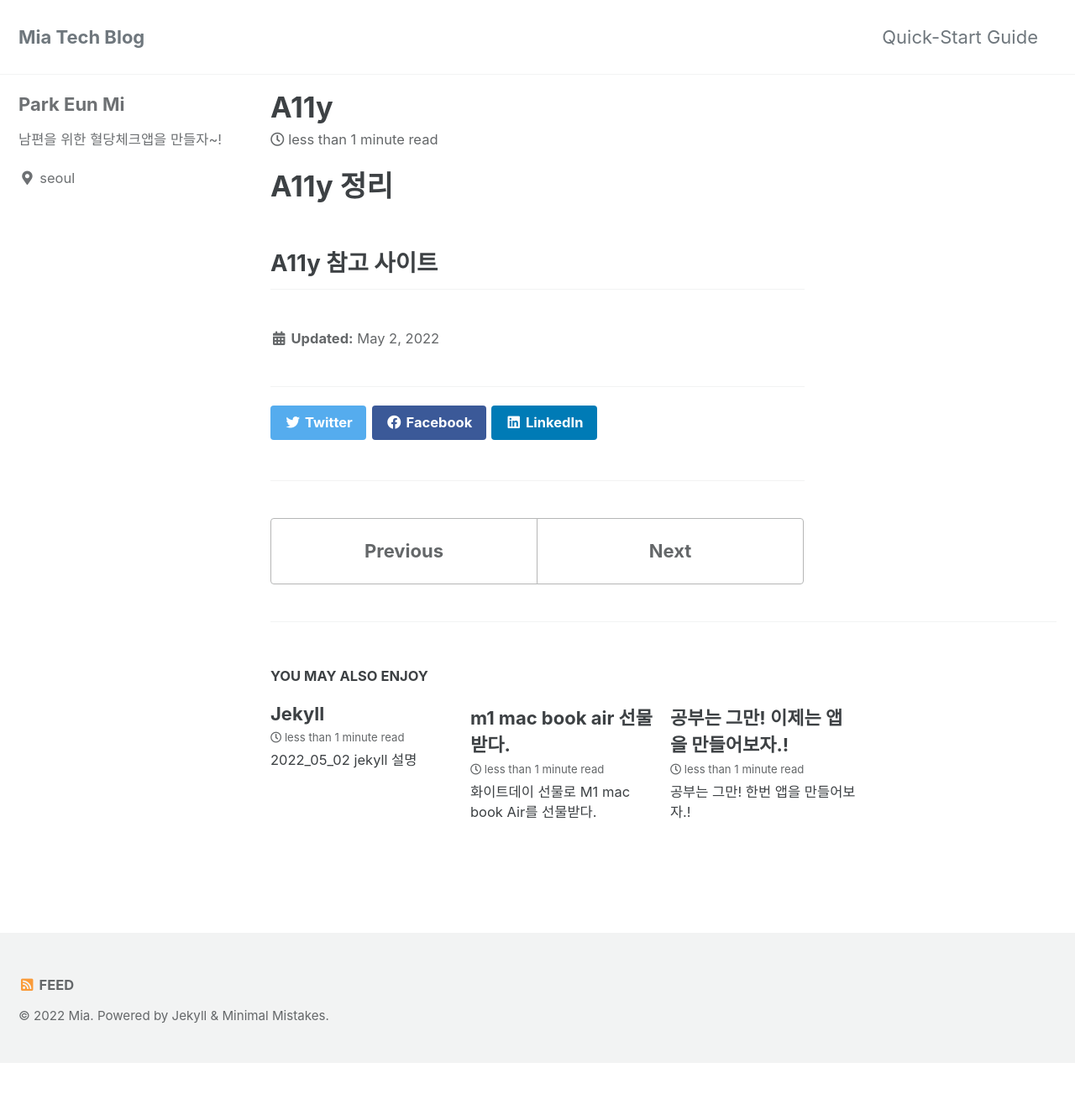
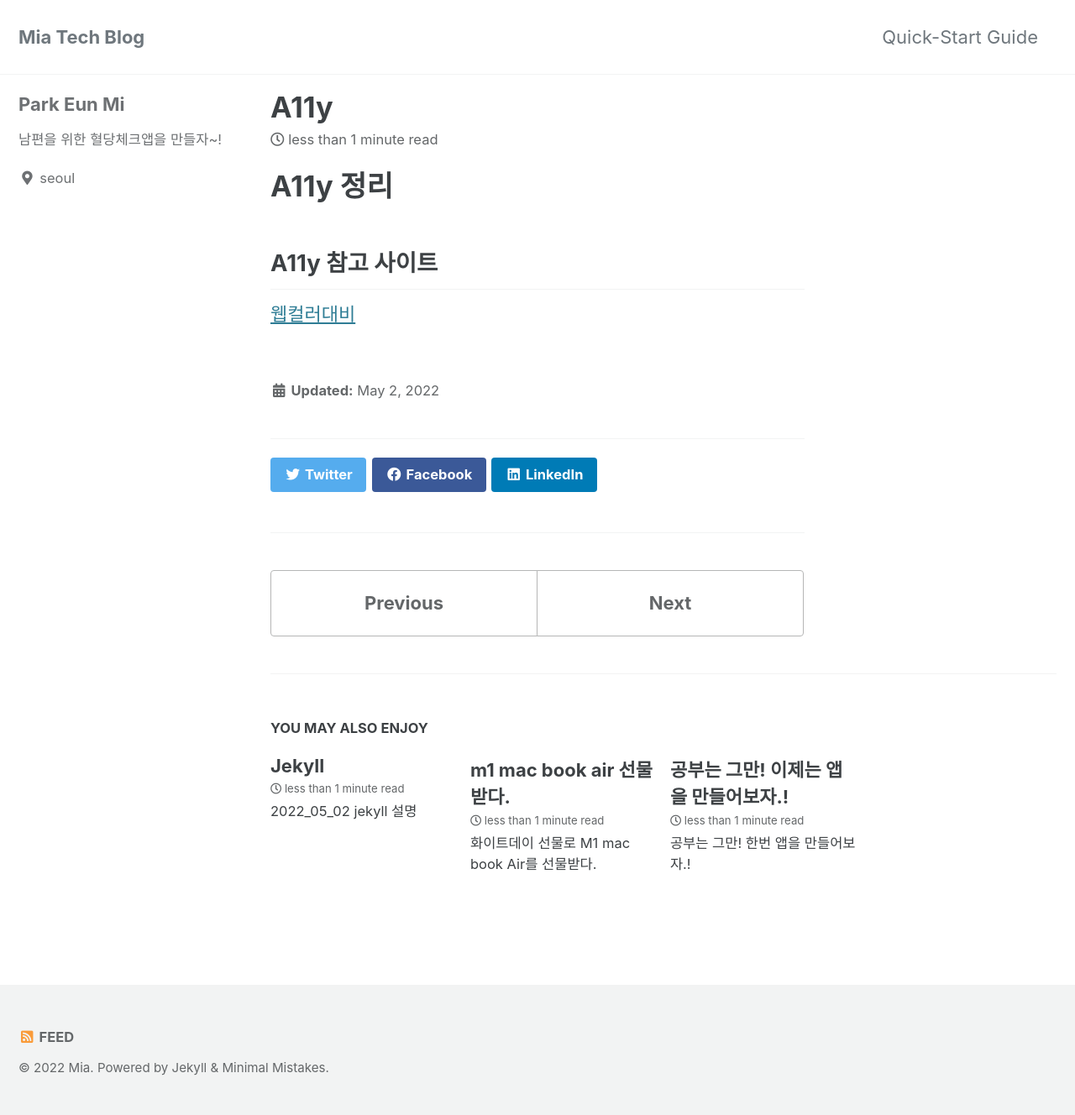
Before and after one commit to eunmipark-1/mia_blog, a Jekyll site: the page built from _posts/2022-05-02-A11y.md, in a window 1280 px wide. Shown: the whole page at 84% size. Built offline with Jekyll 4.4.1, drawn with Linux system fonts in a browser that asks for light colours; cached includes are drawn as plain includes; before the commit the page ends 1266 px from its top, so only the background shows below that.

Commit message:
Update 2022-05-02-A11y.md

```diff
--- a/_posts/2022-05-02-A11y.md
+++ b/_posts/2022-05-02-A11y.md
@@ -1,3 +1,5 @@
 # A11y 정리 #
 
 ## A11y 참고 사이트 ##
+
+[웹컬러대비](https://webaim.org/resources/contrastchecker/)
```
